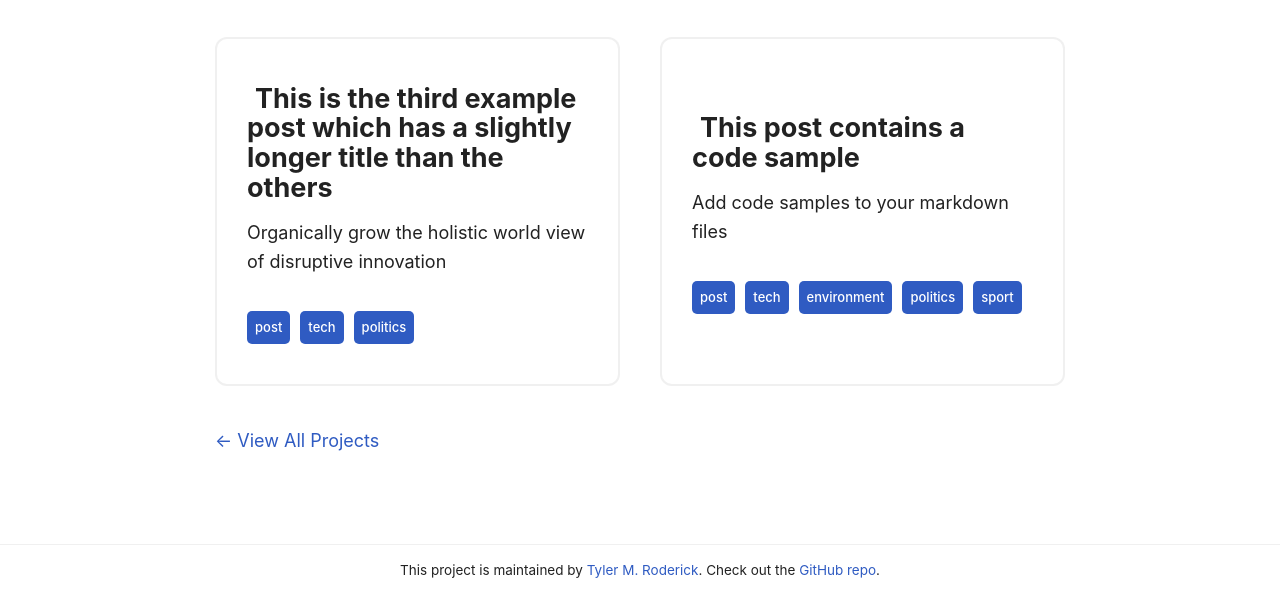
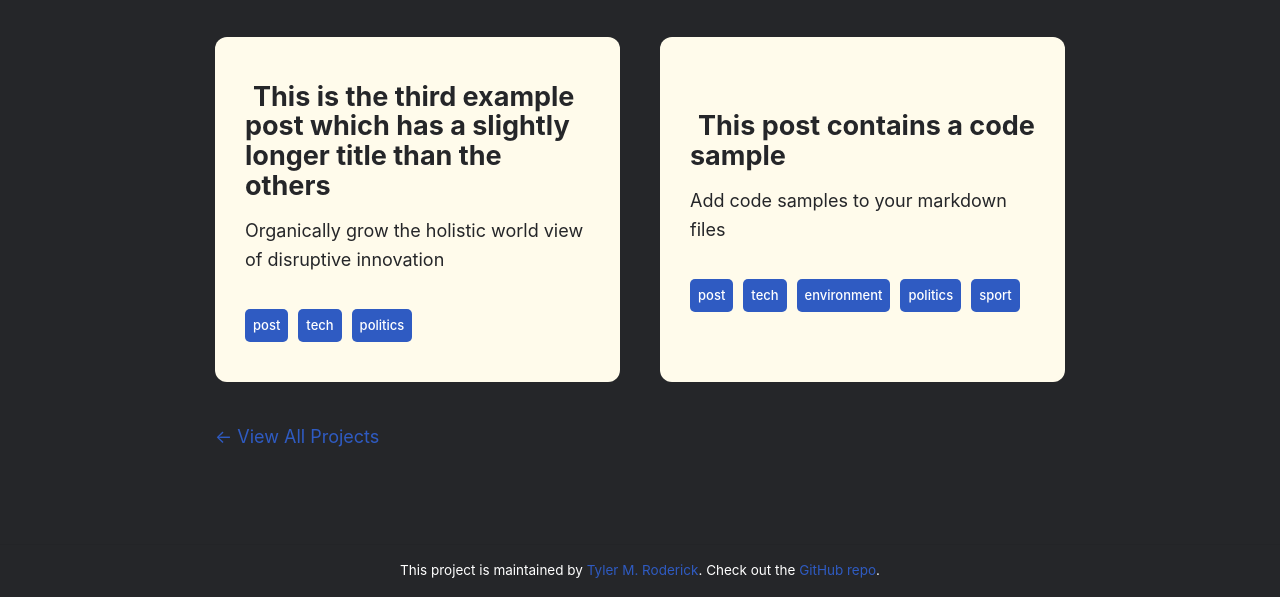
Before and after one commit to Hakata-jpn/portfolio-site2, an Eleventy site: page project-tags.njk in a window 1280 px wide. Shown: the part 203-800 px from the top of the page. Built offline with nearby package versions, Linux system fonts and the light colour scheme; Eleventy itself is replaced by a stand-in of ours; files that its build step writes are made by us from their sources.

Commit message:
changed color theme

```diff
--- a/_includes/assets/css/projects.css
+++ b/_includes/assets/css/projects.css
@@ -17,13 +17,16 @@
   flex-direction: column;
   justify-content: center;
   padding: 15px 30px;
-  border: 2px solid var(--color-border);
   border-radius: var(--border-radius);
-  background-color: var(--color-bg);
+  background-color: rgb(255, 251, 235);
+}
+
+.project-card p {
+  color: var(--color-bg);
 }
 
 .project-card__title {
-  color: var(--color-text);
+  color: var(--color-bg);
 }
 
 .project-card__tag {
--- a/_includes/assets/css/utilites.css
+++ b/_includes/assets/css/utilites.css
@@ -18,8 +18,9 @@
 }
 
 .gradient-text {
-  background: linear-gradient(130deg, #5183f5, #af002d 41.07%, #c79191 76.05%);
+  background: linear-gradient(133deg,#4254d6,#1bb9ac 41.07%,#7fd2a5 76.05%);
   -webkit-background-clip: text;
+  background-clip: text;
   -webkit-text-fill-color: transparent;
 }
 
--- a/_includes/assets/css/variables.css
+++ b/_includes/assets/css/variables.css
@@ -4,12 +4,12 @@
   --color-secondary: #2f5bc2;
 
   /* Background Colors */
-  --color-bg: #ffffff;
+  --color-bg: #252629;
   --color-bg-secondary: #f7f7f7;
   --color-bg-accent: #2d388e;
 
   /* Text and Border Colors */
-  --color-text: #222222;
+  --color-text: #ffffff;
   --color-text-alt: #ffffff;
   --color-border: rgba(0, 0, 0, 0.06);
 
--- a/projects/1project.md
+++ b/projects/1project.md
@@ -3,7 +3,7 @@ title: KAM Soaring Skies
 emoji: 🛫
 metaDescription: Project designing keycaps.
 date: 2021-10-28T00:00:00.000Z
-summary: Glossy keyboard parts for the mechanical keyboard hobbyists.
+summary: Glossy keyboard parts for mechanical keyboard hobbyists.
 tags:
   - Blender
   - User Research
```
